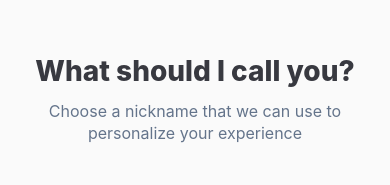
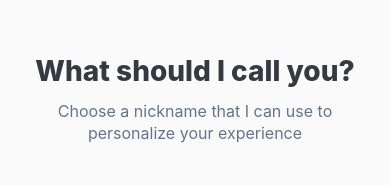
Before and after one commit to Demma22/REMI-APP, a React Native app: screen /Nickname in a window 390 px wide. Shown: the part 206-391 px from the top of the page. Built offline with nearby package versions, Linux system fonts and the light colour scheme; no server answers.

Commit message:
Nickname Update

```diff
--- a/screens/onboarding/Nickname.js
+++ b/screens/onboarding/Nickname.js
@@ -96,7 +96,7 @@ export default function Nickname({ navigation }) {
           <View style={styles.titleSection}>
             <Text style={styles.title}>What should I call you?</Text>
             <Text style={styles.subtitle}>
-              Choose a nickname that we can use to personalize your experience
+              Choose a nickname that I can use to personalize your experience
             </Text>
           </View>
 
```
